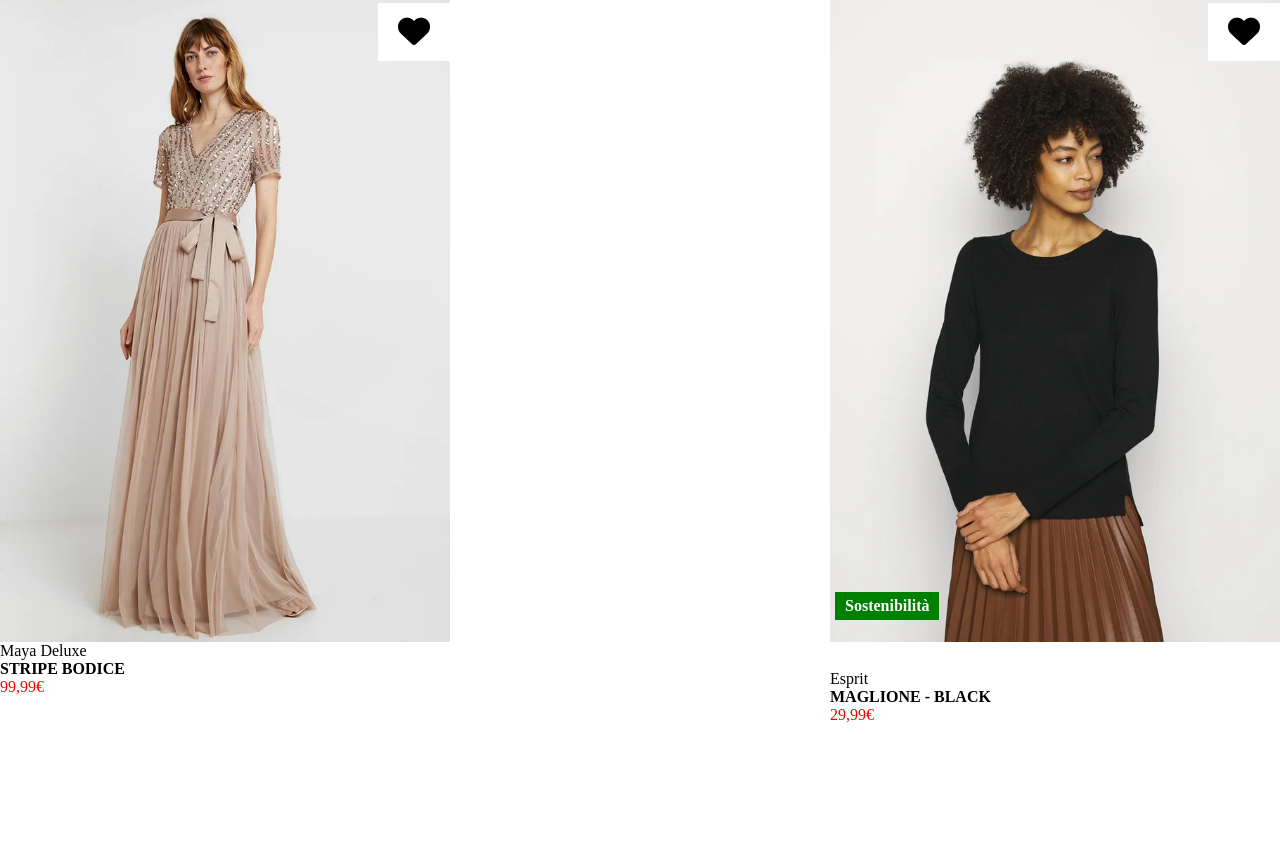
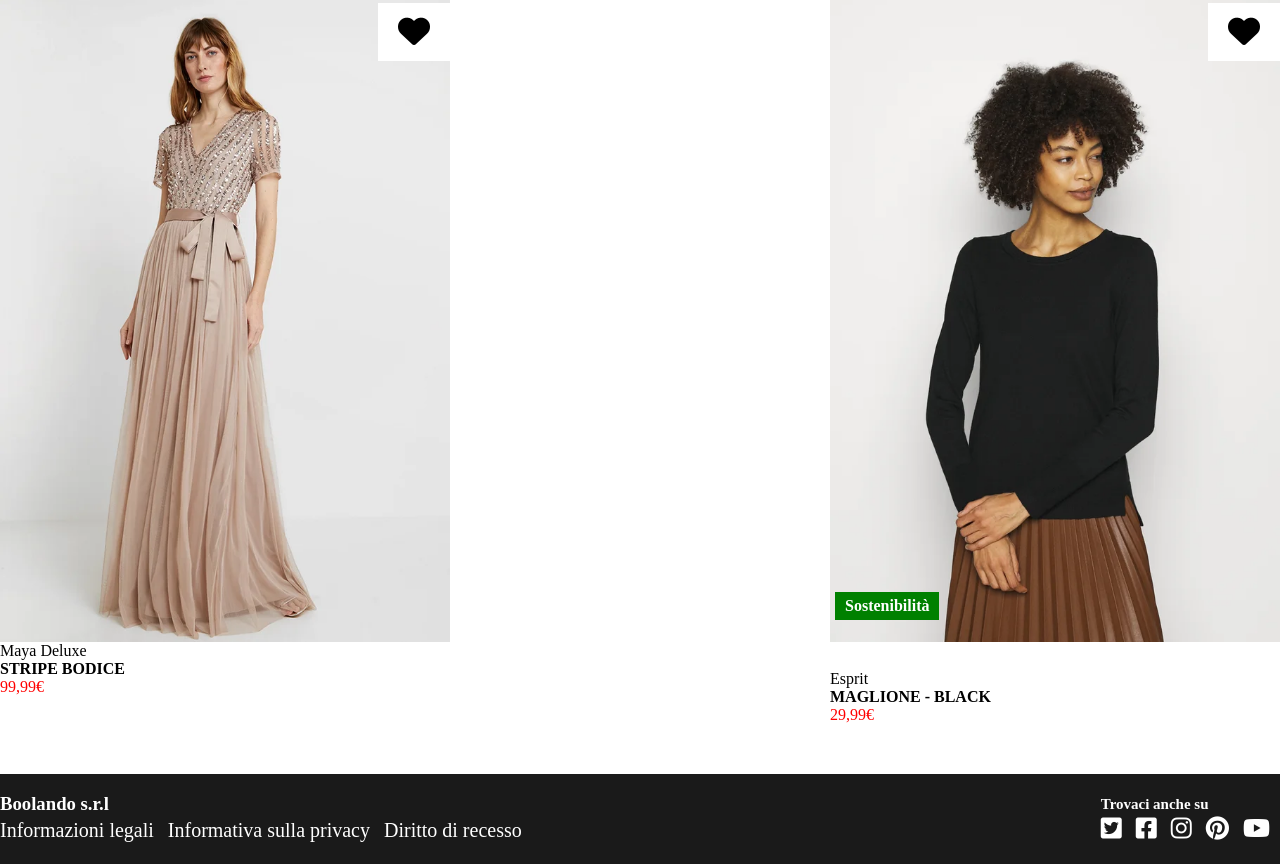
Before and after one commit to PasqualeDiMatteo/html-css-boolando, a plain HTML site: page index.html in a window 1280 px wide. Shown: the part 1665-2529 px from the top of the page. Before the commit the page ends 2389 px from the top, so only its background shows below. Drawn offline with Linux system fonts and the light colour scheme.

Commit message:
added footer

```diff
--- a/css/style.css
+++ b/css/style.css
@@ -11,6 +11,15 @@
 
 /* Generic */
 
+h3{
+   color: white;
+}
+
+h5{
+    color: white;
+    font-size: 15px;
+
+}
 
 /* Header */
 
@@ -127,6 +136,29 @@ figure{
     text-decoration:line-through;
 }
 
+/* Footer */
+
+footer{
+    background-color: rgb(26, 26, 26);
+    height: 90px;
+    margin-top: 50px;
+}
+
+.flex-footer{
+    justify-content: space-between;
+    height: 100%;
+    align-items: center;
+}
+
+.info-footer a{
+    line-height: 30px;
+    padding-right: 10px;
+
+}
+.info-footer i{
+    line-height: 30px;
+    padding-right: 10px;
+}
 
 /* Utility */
 
--- a/index.html
+++ b/index.html
@@ -142,6 +142,33 @@
         </div>
     </main>
 
+    <!-- Footer -->
+
+    <footer>
+        <div class="container flex flex-footer">
+            <div class="logo-footer">
+                <div>
+                    <H3>Boolando s.r.l</H3>
+                </div>
+                <div class="info-footer">
+                    <a href="#">Informazioni legali</a>
+                    <a href="#">Informativa sulla privacy</a>
+                    <a href="#">Diritto di recesso</a>
+                </div>
+            </div>
+            <div>
+                <h5>Trovaci anche su</h5>
+                <div class="info-footer">
+                    <i class="fa-brands fa-square-twitter fa-xl" style="color: #ffffff;"></i>
+                    <i class="fa-brands fa-square-facebook fa-xl" style="color: #ffffff;"></i>
+                    <i class="fa-brands fa-instagram fa-xl" style="color: #ffffff;"></i>
+                    <i class="fa-brands fa-pinterest fa-xl" style="color: #ffffff;"></i>
+                    <i class="fa-brands fa-youtube fa-xl" style="color: #ffffff;"></i>
+                </div>
+            </div>
+        </div>
+    </footer>
+
 </body>
 
 </html>
```
